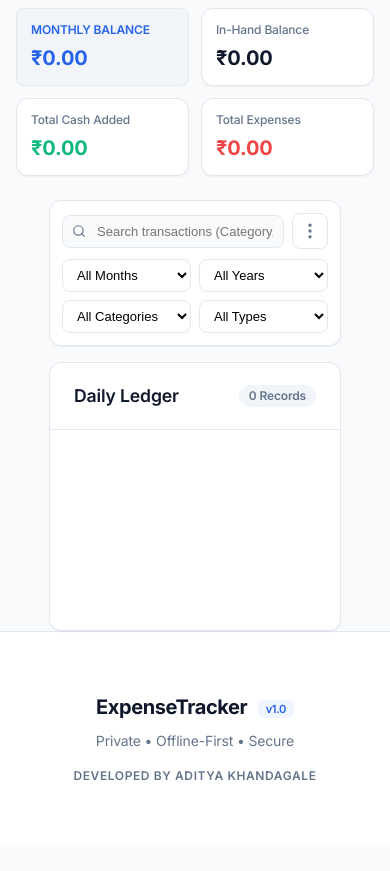
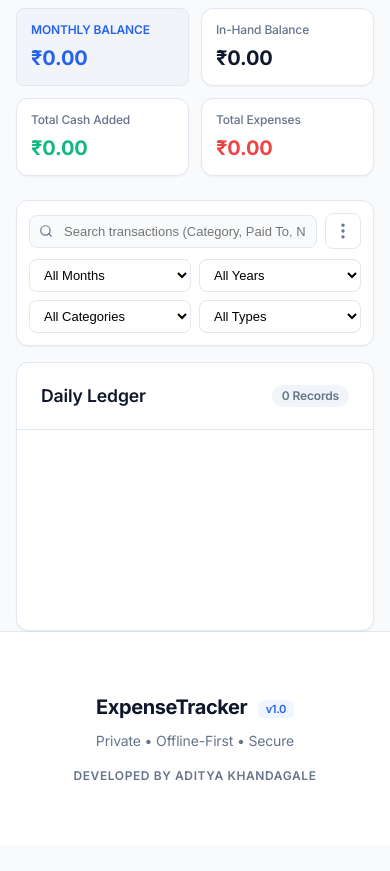
Before and after one commit to OPTIMUSstatic0007/expense-tracker, a web app: page /app/src/main/assets/index.html in a window 390 px wide. Shown: the part 139-1010 px from the top of the page. Run offline with its HTML, style and script files only (its server is not run), Linux system fonts and the light colour scheme; data that the repository does not hold is empty.

Commit message:
style: fix mobile width alignment for filter and ledger containers
Removes unnecessary max-width restrictions and restrictive
margins/paddings on `.content-layout.single-column` at mobile widths
so that the Filter Section and Daily Ledger containers fill 100% of the
usable screen grid, aligning perfectly with the outer
`.dashboard-container` boundaries where the Financial Overview cards sit.

Co-authored-by: OPTIMUSstatic0007 <221304644+OPTIMUSstatic0007@users.noreply.github.com>

```diff
--- a/app/src/main/assets/style.css
+++ b/app/src/main/assets/style.css
@@ -815,6 +815,7 @@ body {
     .mini-value, .stat-value { font-size: 1.25rem; }
 
     .content-layout { grid-column: 1 / -1; grid-template-columns: 1fr; gap: 24px; margin-top: 12px; margin-bottom: 0; }
+    .content-layout.single-column { max-width: 100%; margin: 12px 0 0 0; padding: 0; }
     .form-section { position: static; }
     .input-grid { grid-template-columns: 1fr; gap: 12px; }
     .transaction-form { padding: 16px; }
--- a/backend/src/main/resources/static/style.css
+++ b/backend/src/main/resources/static/style.css
@@ -815,6 +815,7 @@ body {
     .mini-value, .stat-value { font-size: 1.25rem; }
 
     .content-layout { grid-column: 1 / -1; grid-template-columns: 1fr; gap: 24px; margin-top: 12px; margin-bottom: 0; }
+    .content-layout.single-column { max-width: 100%; margin: 12px 0 0 0; padding: 0; }
     .form-section { position: static; }
     .input-grid { grid-template-columns: 1fr; gap: 12px; }
     .transaction-form { padding: 16px; }
```
